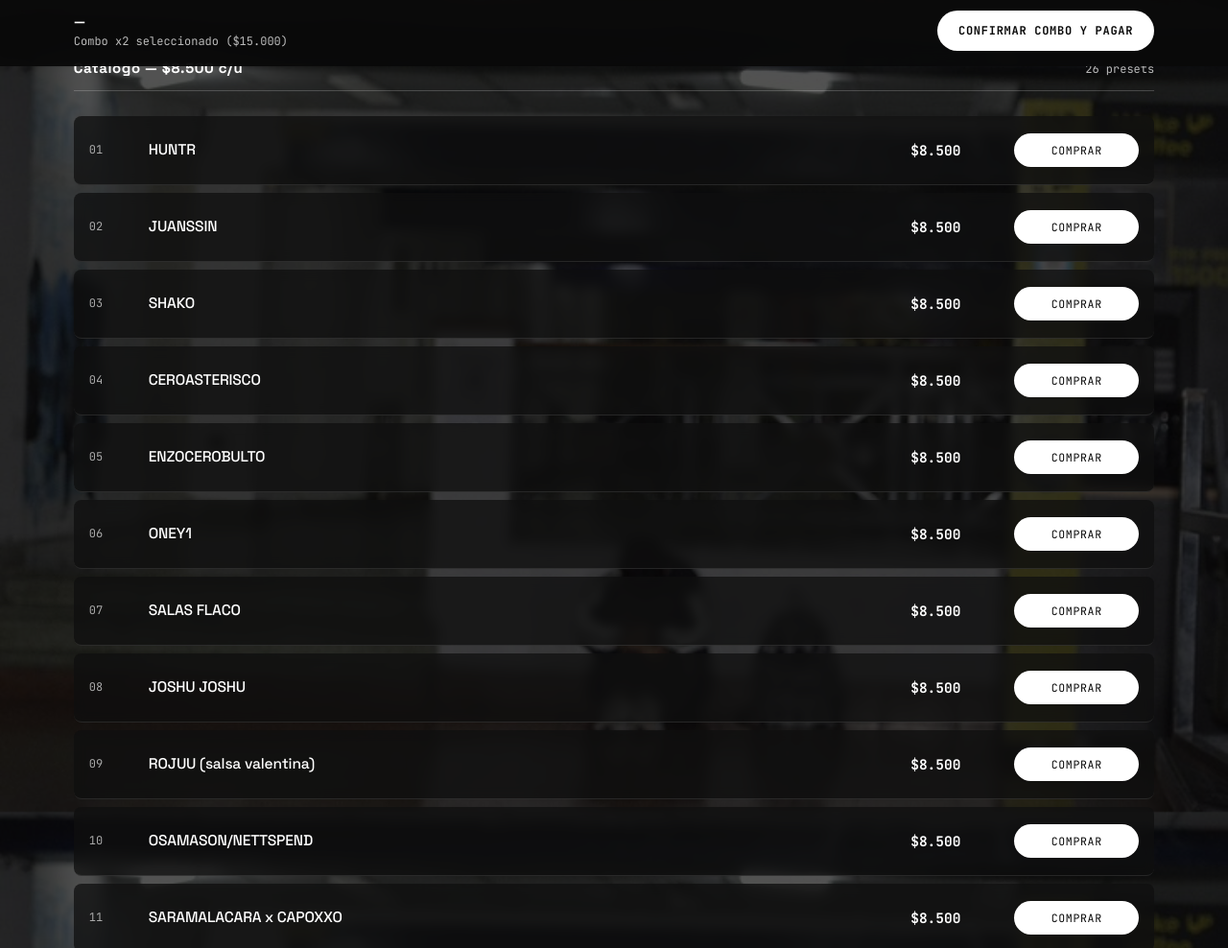
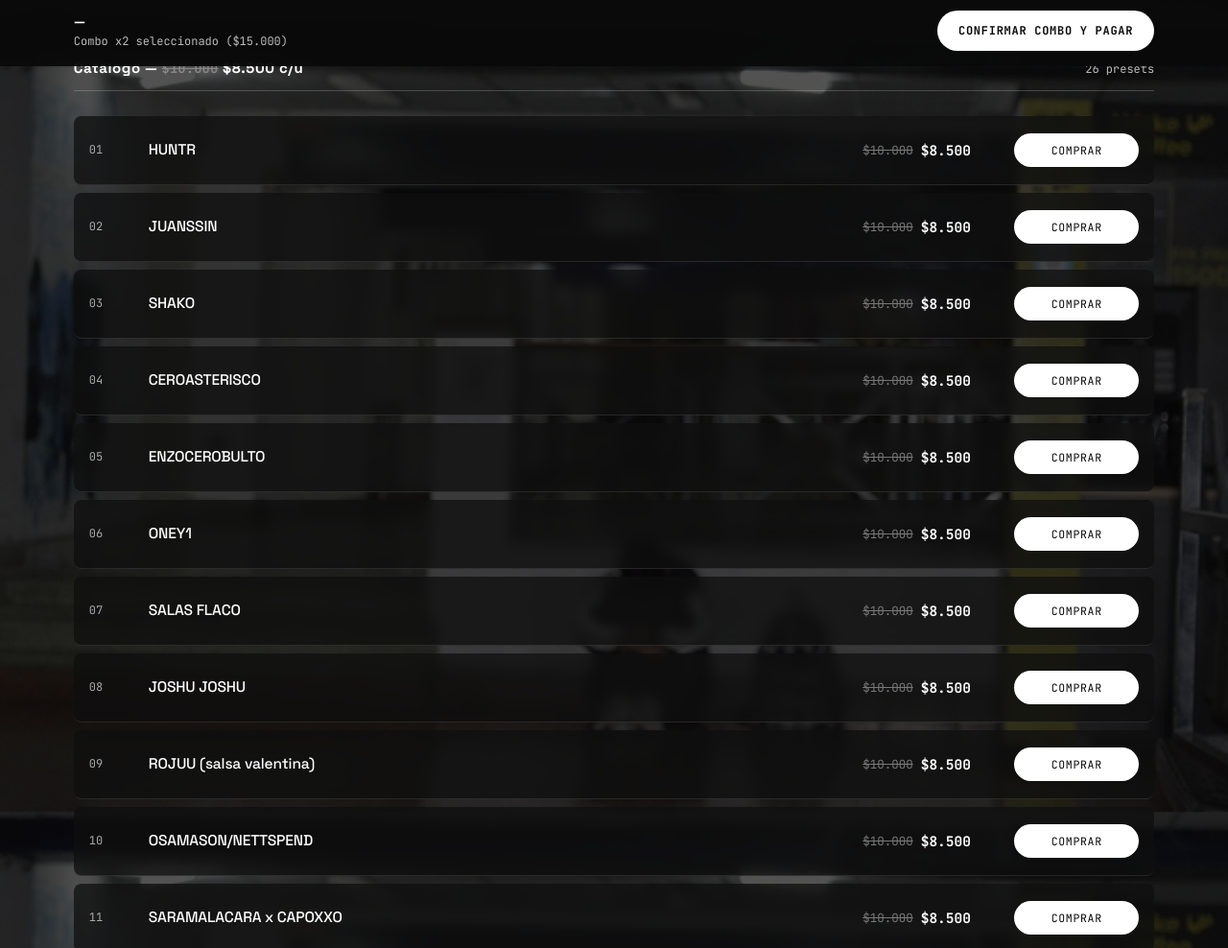
Before and after one commit to nalsssssss/preset-rack, a website: page index.html in a window 1280 px wide. Shown: the part 821-1809 px from the top of the page at 96% size. Drawn offline with Linux system fonts and the light colour scheme.

Commit message:
index.html

```diff
--- a/index.html
+++ b/index.html
@@ -3,7 +3,7 @@
 <head>
 <meta charset="UTF-8">
 <meta name="viewport" content="width=device-width, initial-scale=1.0">
-<title>nadir</title>
+<title>Nadir — Preset Rack</title>
 <link rel="icon" type="image/png" href="icono.png">
 <link rel="preconnect" href="https://fonts.googleapis.com">
 <link rel="preconnect" href="https://fonts.gstatic.com" crossorigin>
@@ -55,7 +55,7 @@
   /* FILA DE PRESETS CON TRANSICIÓN MUY SMOOTH */
   .channel{
     display:grid;
-    grid-template-columns: 44px 1fr 90px 130px;
+    grid-template-columns: 44px 1fr 140px 130px;
     align-items:center;
     gap:18px;
     padding:18px 16px;
@@ -76,15 +76,21 @@
   }
   .channel:hover .ch-num{ color: #0a0a0a; opacity: 0.6; }
   .channel:hover .ch-price{ color: #0a0a0a; }
+  .channel:hover .old-price{ color: #666; }
   .channel:hover .buy-btn{ background: #0a0a0a; color: #ffffff; opacity: 1; }
 
   .channel.selected{ background: rgba(255, 255, 255, 0.9); color: #0a0a0a; box-shadow: inset 4px 0 0 #0a0a0a, 0 12px 35px rgba(0,0,0,0.4); }
   .channel.selected .ch-num{ color: #0a0a0a; font-weight:700; }
   .channel.selected .ch-price{ color: #0a0a0a; }
+  .channel.selected .old-price{ color: #666; }
   .channel.selected .buy-btn{ background: #0a0a0a; color: #fff; }
 
   .ch-num{ font-family:'JetBrains Mono', monospace; font-size:12px; color:#aaa; transition: color 0.3s; }
   .ch-name{ font-size:15.5px; font-weight:500; letter-spacing:-0.01em; }
+
+  /* PRECIOS CON TACHADO */
+  .price-container { display: flex; align-items: center; gap: 8px; }
+  .old-price { font-family:'JetBrains Mono', monospace; font-size: 12.5px; color: #777; text-decoration: line-through; transition: color 0.3s; }
   .ch-price{ font-family:'JetBrains Mono', monospace; font-weight:700; font-size:14.5px; color:#fff; transition: color 0.3s; }
 
   .buy-btn{ font-family:'JetBrains Mono', monospace; font-size:11.5px; letter-spacing:.06em; text-transform:uppercase; text-decoration:none; color:#0a0a0a; background:#ffffff; padding:10px 14px; border-radius:999px; text-align:center; white-space:nowrap; transition:all .3s cubic-bezier(0.25, 1, 0.5, 1); border:none; cursor:pointer; }
@@ -164,7 +170,7 @@
 
 <section class="rack" id="rack">
   <div class="rack-head">
-    <h2>Catálogo — $8.500 c/u</h2>
+    <h2>Catálogo — <span style="text-decoration: line-through; color: #888; font-size: 13px;">$10.000</span> $8.500 c/u</h2>
     <span class="mono" id="count">26 presets</span>
   </div>
   <div id="list"></div>
@@ -311,7 +317,15 @@
   presets.forEach((name, i) => {
     const row = document.createElement('div');
     row.className = 'channel';
-    row.innerHTML = `<div class="ch-num mono">${String(i+1).padStart(2,'0')}</div><div class="ch-name">${name}</div><div class="ch-price mono">$8.500</div><button class="buy-btn">Comprar</button>`;
+    row.innerHTML = `
+      <div class="ch-num mono">${String(i+1).padStart(2,'0')}</div>
+      <div class="ch-name">${name}</div>
+      <div class="price-container">
+        <span class="old-price">$10.000</span>
+        <span class="ch-price mono">$8.500</span>
+      </div>
+      <button class="buy-btn">Comprar</button>
+    `;
 
     const buyBtn = row.querySelector('.buy-btn');
     buyBtn.addEventListener('click', (e) => {
```
